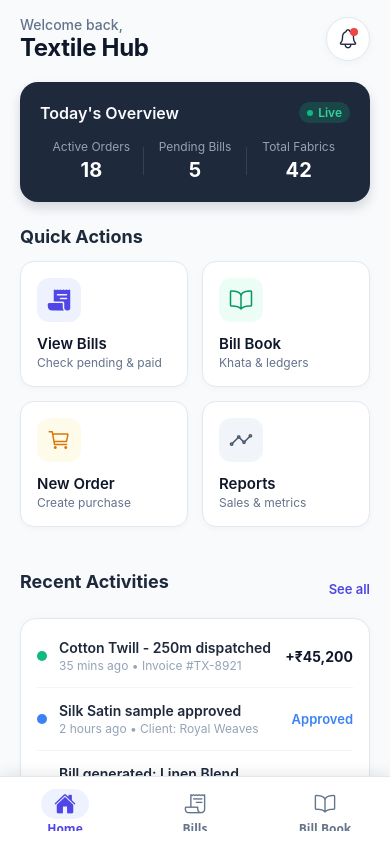
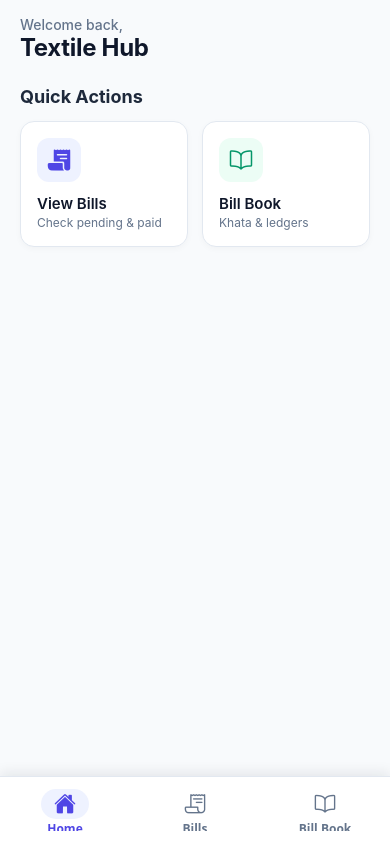
Before and after one commit to Surya-infotech/Textile_UserApp, a React Native app: screen /Home in a window 390 px wide. Built offline with nearby package versions, Linux system fonts and the light colour scheme.

Commit message:
feat: implement HomeScreen with quick action navigation cards

```diff
--- a/src/screens/HomeScreen.js
+++ b/src/screens/HomeScreen.js
@@ -24,37 +24,6 @@ export default function HomeScreen({ navigation }) {
           <View>
             <Text style={styles.greeting}>Welcome back,</Text>
             <Text style={styles.title}>Textile Hub</Text>
-          </View>
-          <TouchableOpacity style={styles.notificationBtn} activeOpacity={0.7}>
-            <Ionicons name="notifications-outline" size={22} color="#1E293B" />
-            <View style={styles.badge} />
-          </TouchableOpacity>
-        </View>
-
-        {/* Overview Banner */}
-        <View style={styles.overviewCard}>
-          <View style={styles.cardHeader}>
-            <Text style={styles.cardHeaderTitle}>Today's Overview</Text>
-            <View style={styles.liveTag}>
-              <View style={styles.liveDot} />
-              <Text style={styles.liveText}>Live</Text>
-            </View>
-          </View>
-          <View style={styles.statsRow}>
-            <View style={styles.statItem}>
-              <Text style={styles.statLabel}>Active Orders</Text>
-              <Text style={styles.statValue}>18</Text>
-            </View>
-            <View style={styles.statDivider} />
-            <View style={styles.statItem}>
-              <Text style={styles.statLabel}>Pending Bills</Text>
-              <Text style={styles.statValue}>5</Text>
-            </View>
-            <View style={styles.statDivider} />
-            <View style={styles.statItem}>
-              <Text style={styles.statLabel}>Total Fabrics</Text>
-              <Text style={styles.statValue}>42</Text>
-            </View>
           </View>
         </View>
 
@@ -84,59 +53,6 @@ export default function HomeScreen({ navigation }) {
             <Text style={styles.actionTitle}>Bill Book</Text>
             <Text style={styles.actionSubtitle}>Khata & ledgers</Text>
           </TouchableOpacity>
-
-          <TouchableOpacity style={styles.actionCard} activeOpacity={0.7}>
-            <View style={[styles.actionIconWrap, { backgroundColor: '#FFFBEB' }]}>
-              <Ionicons name="cart-outline" size={24} color="#D97706" />
-            </View>
-            <Text style={styles.actionTitle}>New Order</Text>
-            <Text style={styles.actionSubtitle}>Create purchase</Text>
-          </TouchableOpacity>
-
-          <TouchableOpacity style={styles.actionCard} activeOpacity={0.7}>
-            <View style={[styles.actionIconWrap, { backgroundColor: '#F1F5F9' }]}>
-              <Ionicons name="analytics-outline" size={24} color="#475569" />
-            </View>
-            <Text style={styles.actionTitle}>Reports</Text>
-            <Text style={styles.actionSubtitle}>Sales & metrics</Text>
-          </TouchableOpacity>
-        </View>
-
-        {/* Recent Activity */}
-        <View style={styles.sectionHeaderRow}>
-          <Text style={styles.sectionHeading}>Recent Activities</Text>
-          <TouchableOpacity activeOpacity={0.6}>
-            <Text style={styles.seeAllText}>See all</Text>
-          </TouchableOpacity>
-        </View>
-
-        <View style={styles.activityList}>
-          <View style={styles.activityItem}>
-            <View style={[styles.activityDot, { backgroundColor: '#10B981' }]} />
-            <View style={styles.activityInfo}>
-              <Text style={styles.activityTitle}>Cotton Twill - 250m dispatched</Text>
-              <Text style={styles.activityTime}>35 mins ago • Invoice #TX-8921</Text>
-            </View>
-            <Text style={styles.activityAmount}>+₹45,200</Text>
-          </View>
-
-          <View style={styles.activityItem}>
-            <View style={[styles.activityDot, { backgroundColor: '#3B82F6' }]} />
-            <View style={styles.activityInfo}>
-              <Text style={styles.activityTitle}>Silk Satin sample approved</Text>
-              <Text style={styles.activityTime}>2 hours ago • Client: Royal Weaves</Text>
-            </View>
-            <Text style={styles.activityStatusText}>Approved</Text>
-          </View>
-
-          <View style={styles.activityItem}>
-            <View style={[styles.activityDot, { backgroundColor: '#F59E0B' }]} />
-            <View style={styles.activityInfo}>
-              <Text style={styles.activityTitle}>Bill generated: Linen Blend</Text>
-              <Text style={styles.activityTime}>Yesterday • Invoice #TX-8918</Text>
-            </View>
-            <Text style={styles.activityAmount}>₹28,650</Text>
-          </View>
         </View>
       </ScrollView>
     </SafeAreaView>
@@ -157,10 +73,7 @@ const styles = StyleSheet.create({
     paddingBottom: 28,
   },
   header: {
-    flexDirection: 'row',
-    justifyContent: 'space-between',
-    alignItems: 'center',
-    marginBottom: 20,
+    marginBottom: 24,
   },
   greeting: {
     fontSize: 14,
@@ -173,113 +86,11 @@ const styles = StyleSheet.create({
     color: '#0F172A',
     letterSpacing: -0.3,
   },
-  notificationBtn: {
-    width: 44,
-    height: 44,
-    borderRadius: 22,
-    backgroundColor: '#FFFFFF',
-    alignItems: 'center',
-    justifyContent: 'center',
-    borderWidth: 1,
-    borderColor: '#E2E8F0',
-    shadowColor: '#000',
-    shadowOpacity: 0.04,
-    shadowRadius: 8,
-    shadowOffset: { width: 0, height: 2 },
-    elevation: 2,
-  },
-  badge: {
-    position: 'absolute',
-    top: 10,
-    right: 11,
-    width: 8,
-    height: 8,
-    borderRadius: 4,
-    backgroundColor: '#EF4444',
-  },
-  overviewCard: {
-    backgroundColor: '#1E293B',
-    borderRadius: 18,
-    padding: 20,
-    marginBottom: 24,
-    shadowColor: '#0F172A',
-    shadowOpacity: 0.15,
-    shadowRadius: 12,
-    shadowOffset: { width: 0, height: 6 },
-    elevation: 4,
-  },
-  cardHeader: {
-    flexDirection: 'row',
-    justifyContent: 'space-between',
-    alignItems: 'center',
-    marginBottom: 16,
-  },
-  cardHeaderTitle: {
-    color: '#F8FAFC',
-    fontSize: 16,
-    fontWeight: '600',
-  },
-  liveTag: {
-    flexDirection: 'row',
-    alignItems: 'center',
-    backgroundColor: 'rgba(16, 185, 129, 0.2)',
-    paddingHorizontal: 8,
-    paddingVertical: 3,
-    borderRadius: 12,
-  },
-  liveDot: {
-    width: 6,
-    height: 6,
-    borderRadius: 3,
-    backgroundColor: '#10B981',
-    marginRight: 5,
-  },
-  liveText: {
-    color: '#34D399',
-    fontSize: 12,
-    fontWeight: '600',
-  },
-  statsRow: {
-    flexDirection: 'row',
-    justifyContent: 'space-between',
-    alignItems: 'center',
-  },
-  statItem: {
-    flex: 1,
-    alignItems: 'center',
-  },
-  statLabel: {
-    color: '#94A3B8',
-    fontSize: 12,
-    marginBottom: 4,
-  },
-  statValue: {
-    color: '#FFFFFF',
-    fontSize: 20,
-    fontWeight: '700',
-  },
-  statDivider: {
-    width: 1,
-    height: 28,
-    backgroundColor: '#334155',
-  },
   sectionHeading: {
     fontSize: 18,
     fontWeight: '700',
     color: '#1E293B',
     marginBottom: 14,
-  },
-  sectionHeaderRow: {
-    flexDirection: 'row',
-    justifyContent: 'space-between',
-    alignItems: 'center',
-    marginTop: 10,
-    marginBottom: 12,
-  },
-  seeAllText: {
-    fontSize: 13,
-    color: '#4F46E5',
-    fontWeight: '600',
   },
   actionsGrid: {
     flexDirection: 'row',
@@ -319,52 +130,4 @@ const styles = StyleSheet.create({
     fontSize: 12,
     color: '#64748B',
   },
-  activityList: {
-    backgroundColor: '#FFFFFF',
-    borderRadius: 16,
-    paddingVertical: 6,
-    paddingHorizontal: 16,
-    borderWidth: 1,
-    borderColor: '#E2E8F0',
-    shadowColor: '#000',
-    shadowOpacity: 0.03,
-    shadowRadius: 8,
-    elevation: 1,
-  },
-  activityItem: {
-    flexDirection: 'row',
-    alignItems: 'center',
-    paddingVertical: 14,
-    borderBottomWidth: 1,
-    borderBottomColor: '#F1F5F9',
-  },
-  activityDot: {
-    width: 10,
-    height: 10,
-    borderRadius: 5,
-    marginRight: 12,
-  },
-  activityInfo: {
-    flex: 1,
-  },
-  activityTitle: {
-    fontSize: 14,
-    fontWeight: '600',
-    color: '#1E293B',
-    marginBottom: 2,
-  },
-  activityTime: {
-    fontSize: 12,
-    color: '#94A3B8',
-  },
-  activityAmount: {
-    fontSize: 14,
-    fontWeight: '700',
-    color: '#0F172A',
-  },
-  activityStatusText: {
-    fontSize: 13,
-    fontWeight: '600',
-    color: '#3B82F6',
-  },
 });
```
